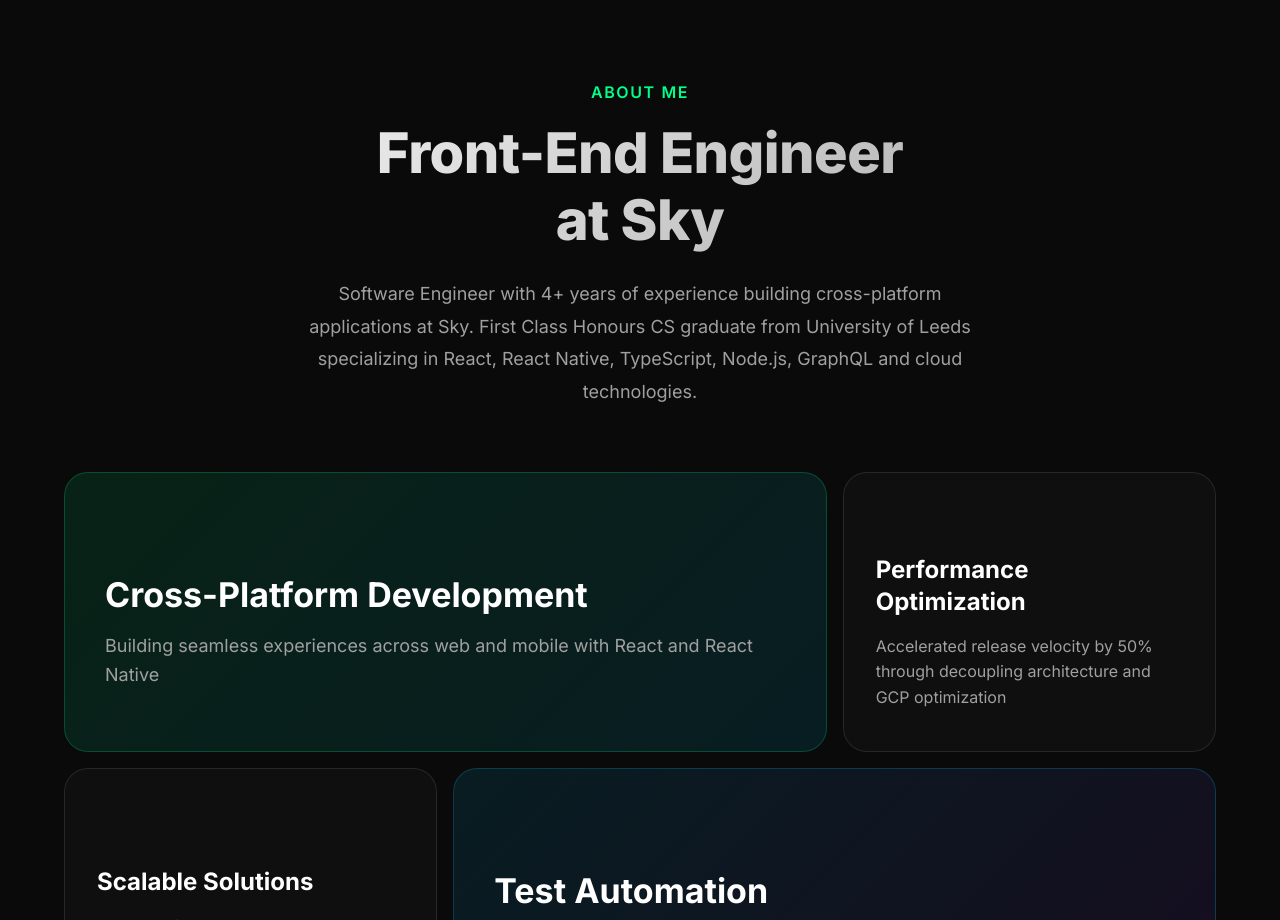
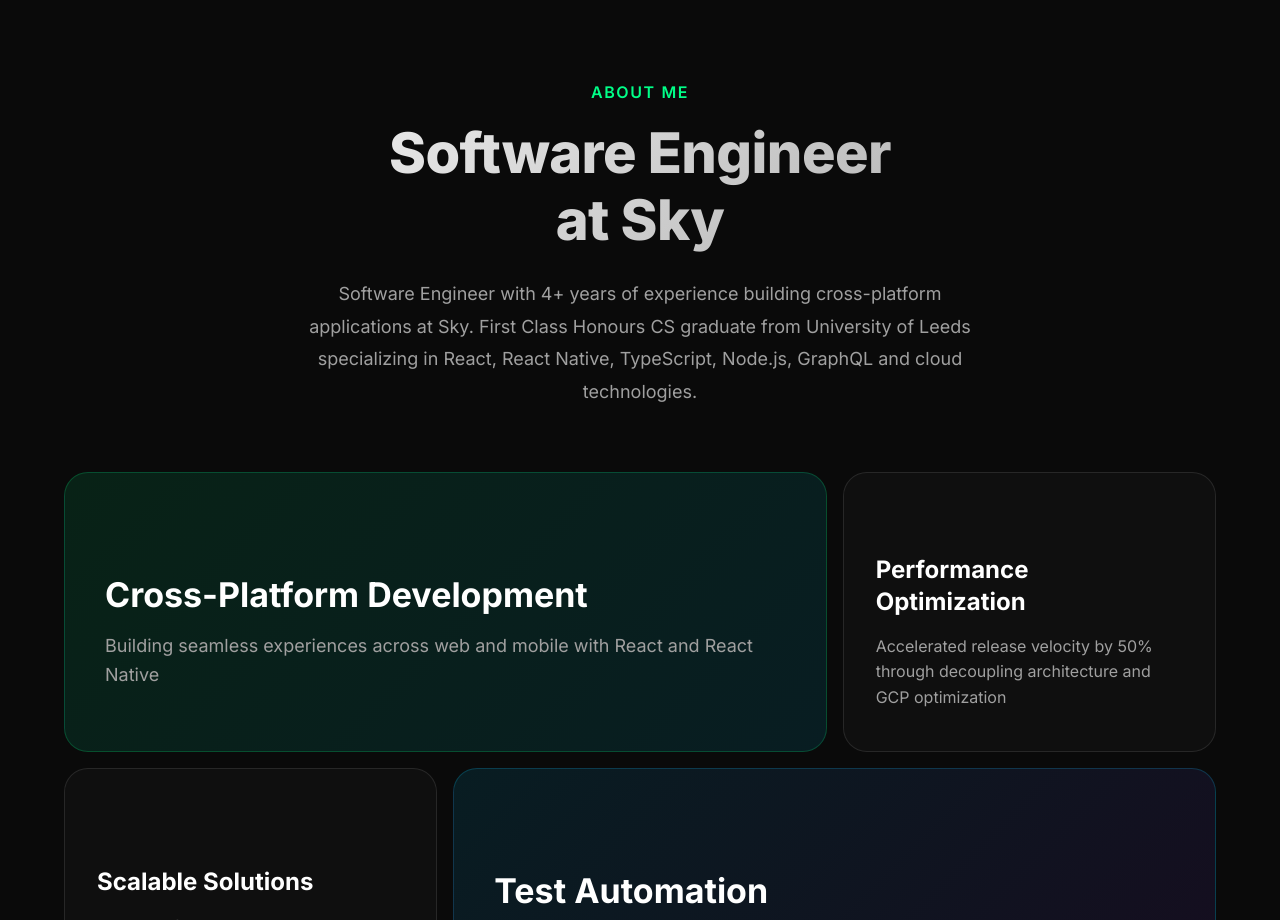
Before and after one commit to RyanJThompson/portfolio-website, a React (Vite) app: page / in a window 1280 px wide. Shown: the part 840-1760 px from the top of the page. Built offline with nearby package versions, Linux system fonts and the light colour scheme; some icons are missing.

Commit message:
minor change

```diff
--- a/src/components/About.tsx
+++ b/src/components/About.tsx
@@ -38,7 +38,7 @@
               WebkitTextFillColor: 'transparent',
             }}
           >
-            Front-End Engineer
+            Software Engineer
             <br />
             at Sky
           </Typography>
```
